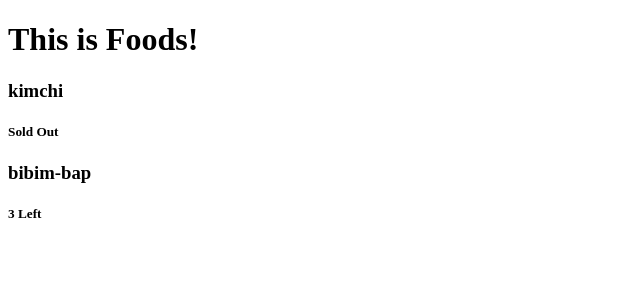
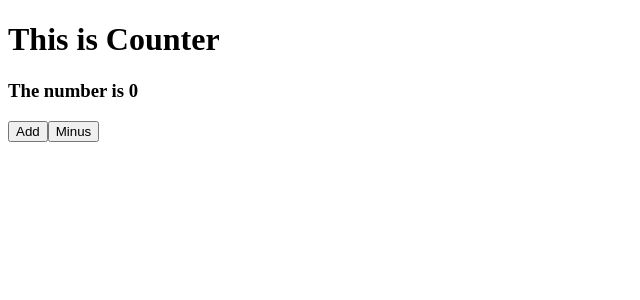
Before and after one commit to pshtony1/movie-app, a React (Create React App) app: page / in a window 1280 px wide. Shown: the top 300 px of the page, without its empty margins (0-640 px from the left). Built offline with nearby package versions, Linux system fonts and the light colour scheme.

Commit message:
React Life Cycle

```diff
--- a/src/App.js
+++ b/src/App.js
@@ -1,55 +1,51 @@
 import React from "react";
-import PropTypes from "prop-types";
+// import PropTypes from "prop-types";
 
-const foods = [
-  {
-    id: 1,
-    name: "kimchi",
-    stock: {
-      left: false,
-      stocks: 0,
-    },
-  },
-  {
-    id: 2,
-    name: "bibim-bap",
-    stock: {
-      left: true,
-      stocks: 3,
-    },
-  },
-];
+class App extends React.Component {
+  constructor(props) {
+    super(props);
+    console.log("Constructor");
+  }
 
-function Food({ name, stock }) {
-  return (
-    <div className="food">
-      <h3 className="food__name">{name}</h3>
-      {stock.left ? (
-        <h5 className="food__stock">{stock.stocks} Left</h5>
-      ) : (
-        <h5 className="food__stock">Sold Out</h5>
-      )}
-    </div>
-  );
-}
+  state = {
+    count: 0,
+  };
 
-Food.propTypes = {
-  name: PropTypes.string.isRequired,
-  stock: PropTypes.shape({
-    left: PropTypes.bool.isRequired,
-    stocks: PropTypes.number,
-  }),
-};
+  add() {
+    this.setState((curState) => {
+      return {
+        count: curState.count + 1,
+      };
+    });
+  }
 
-function App() {
-  return (
-    <div className="App">
-      <h1>This is Foods!</h1>
-      {foods.map((food) => (
-        <Food key={food.id} name={food.name} stock={food.stock} />
-      ))}
-    </div>
-  );
+  minus() {
+    this.setState((curState) => {
+      return {
+        count: curState.count - 1,
+      };
+    });
+  }
+
+  componentDidMount() {
+    console.log("Mounted!");
+  }
+
+  componentDidUpdate() {
+    console.log("Updated!");
+  }
+
+  render() {
+    console.log("Render");
+    return (
+      <div className="App">
+        <h1>This is Counter</h1>
+        <h3>The number is {this.state.count}</h3>
+        <button onClick={this.add.bind(this)}>Add</button>
+        <button onClick={this.minus.bind(this)}>Minus</button>
+      </div>
+    );
+  }
 }
 
 export default App;
```
